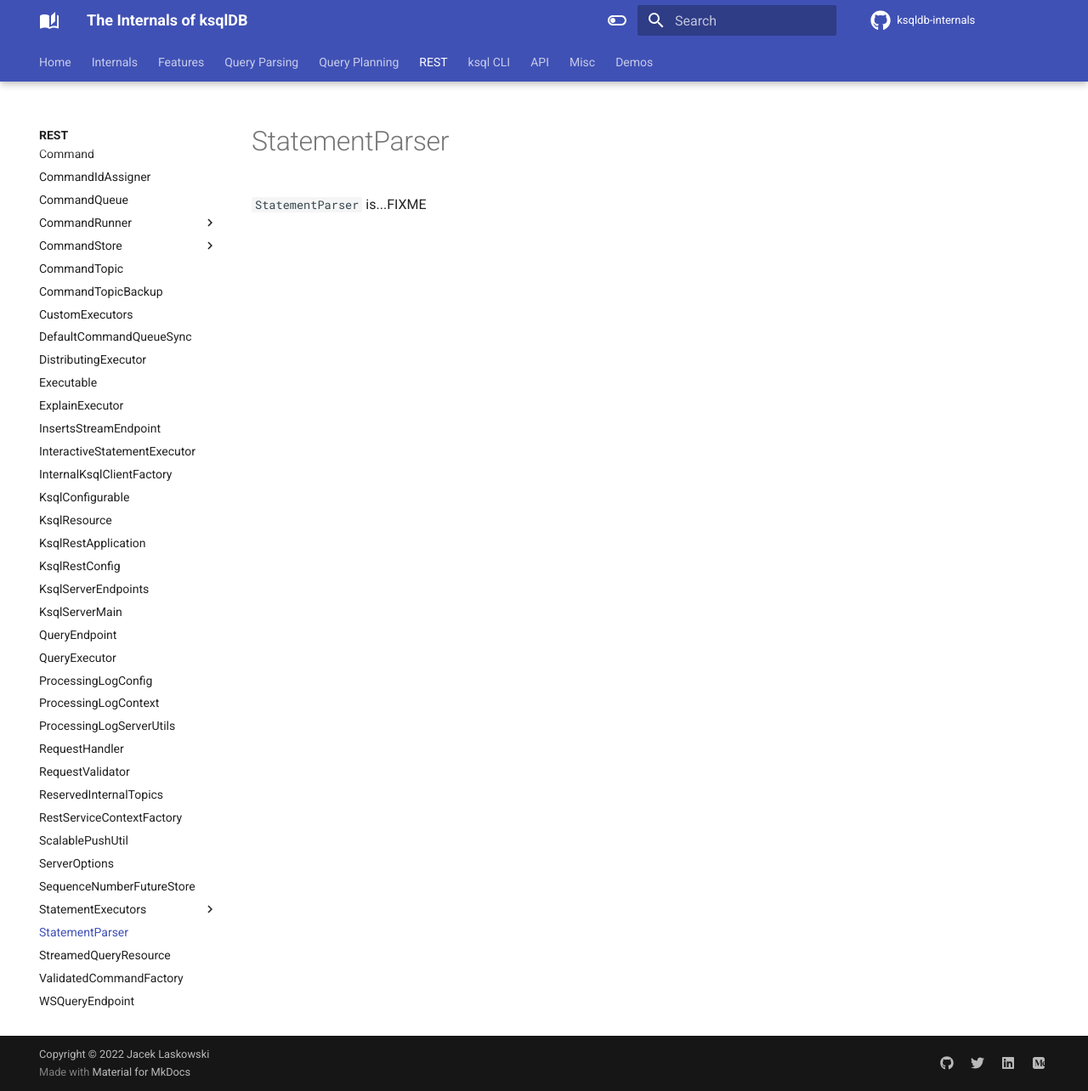
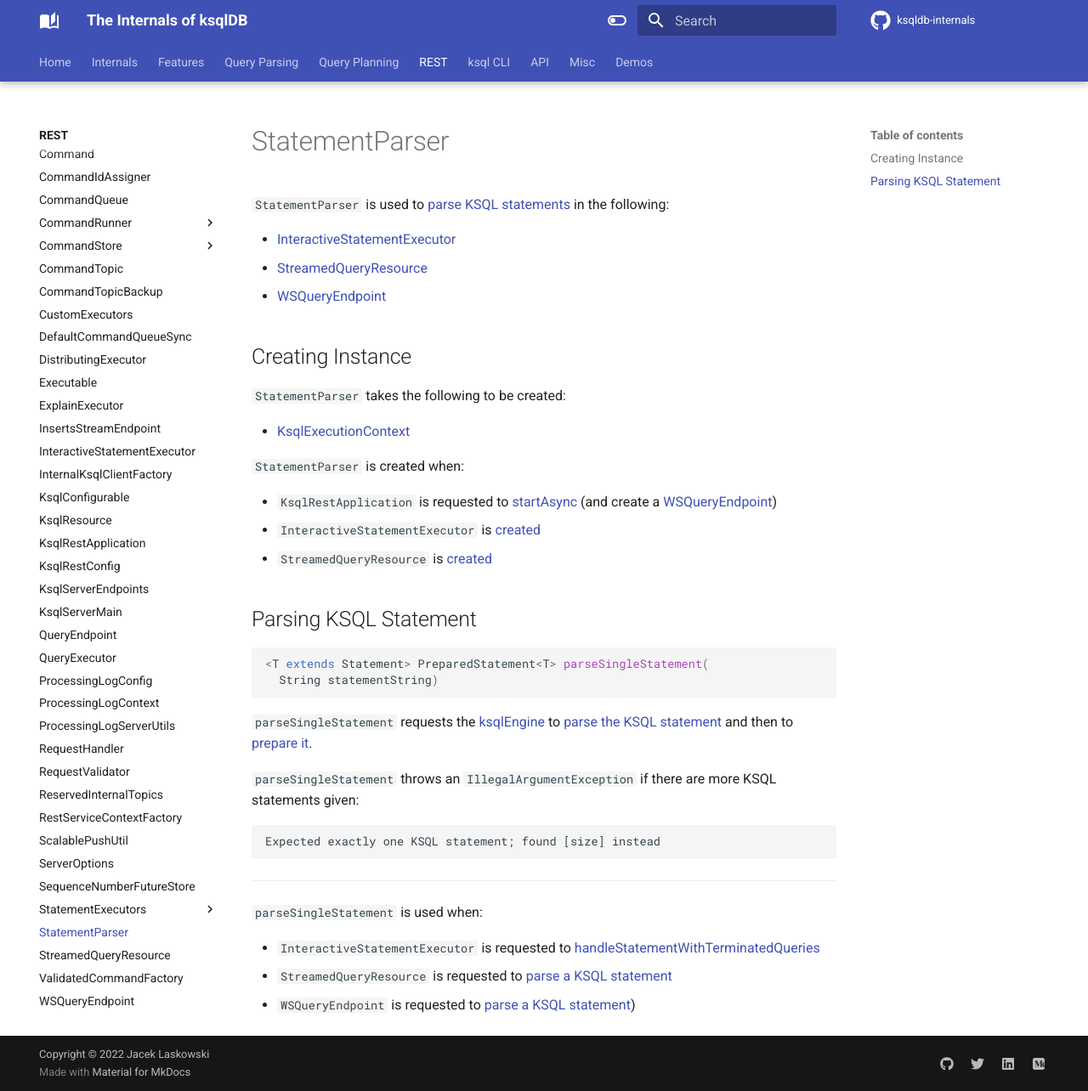
Before and after one commit to japila-books/ksqldb-internals, an MkDocs documentation site: the page built from docs/rest/StatementParser.md, in a window 1280 px wide and 1284 px high. Shown: the whole window at 85% size. Built offline with MkDocs 1.6.1 and Material for MkDocs 9.7.7, drawn with Linux system fonts in a browser that asks for light colours; comment, search, counter and statistics services are not loaded.

Commit message:
InteractiveStatementExecutor + StatementParser

````diff
--- a/docs/rest/StatementParser.md
+++ b/docs/rest/StatementParser.md
@@ -1,3 +1,42 @@
 # StatementParser
 
-`StatementParser` is...FIXME
+`StatementParser` is used to [parse KSQL statements](#parseSingleStatement) in the following:
+
+* [InteractiveStatementExecutor](InteractiveStatementExecutor.md#statementParser)
+* [StreamedQueryResource](StreamedQueryResource.md#statementParser)
+* [WSQueryEndpoint](WSQueryEndpoint.md#statementParser)
+
+## Creating Instance
+
+`StatementParser` takes the following to be created:
+
+* <span id="ksqlEngine"> [KsqlExecutionContext](../KsqlExecutionContext.md)
+
+`StatementParser` is created when:
+
+* `KsqlRestApplication` is requested to [startAsync](KsqlRestApplication.md#startAsync) (and create a [WSQueryEndpoint](WSQueryEndpoint.md#statementParser))
+* `InteractiveStatementExecutor` is [created](InteractiveStatementExecutor.md#statementParser)
+* `StreamedQueryResource` is [created](StreamedQueryResource.md#statementParser)
+
+## <span id="parseSingleStatement"> Parsing KSQL Statement
+
+```java
+<T extends Statement> PreparedStatement<T> parseSingleStatement(
+  String statementString)
+```
+
+`parseSingleStatement` requests the [ksqlEngine](#ksqlEngine) to [parse the KSQL statement](../KsqlExecutionContext.md#parse) and then to [prepare it](../KsqlExecutionContext.md#prepare).
+
+`parseSingleStatement` throws an `IllegalArgumentException` if there are more KSQL statements given:
+
+```text
+Expected exactly one KSQL statement; found [size] instead
+```
+
+---
+
+`parseSingleStatement` is used when:
+
+* `InteractiveStatementExecutor` is requested to [handleStatementWithTerminatedQueries](InteractiveStatementExecutor.md#handleStatementWithTerminatedQueries)
+* `StreamedQueryResource` is requested to [parse a KSQL statement](StreamedQueryResource.md#parseStatement)
+* `WSQueryEndpoint` is requested to [parse a KSQL statement](WSQueryEndpoint.md#parseStatement))
````
Also changed, not shown: docs/KsqlEngine.md (+2 -2 lines), docs/rest/InteractiveStatementExecutor.md (+9 -3 lines), docs/rest/StreamedQueryResource.md (+7 -1 lines), docs/rest/WSQueryEndpoint.md (+7 -1 lines).
